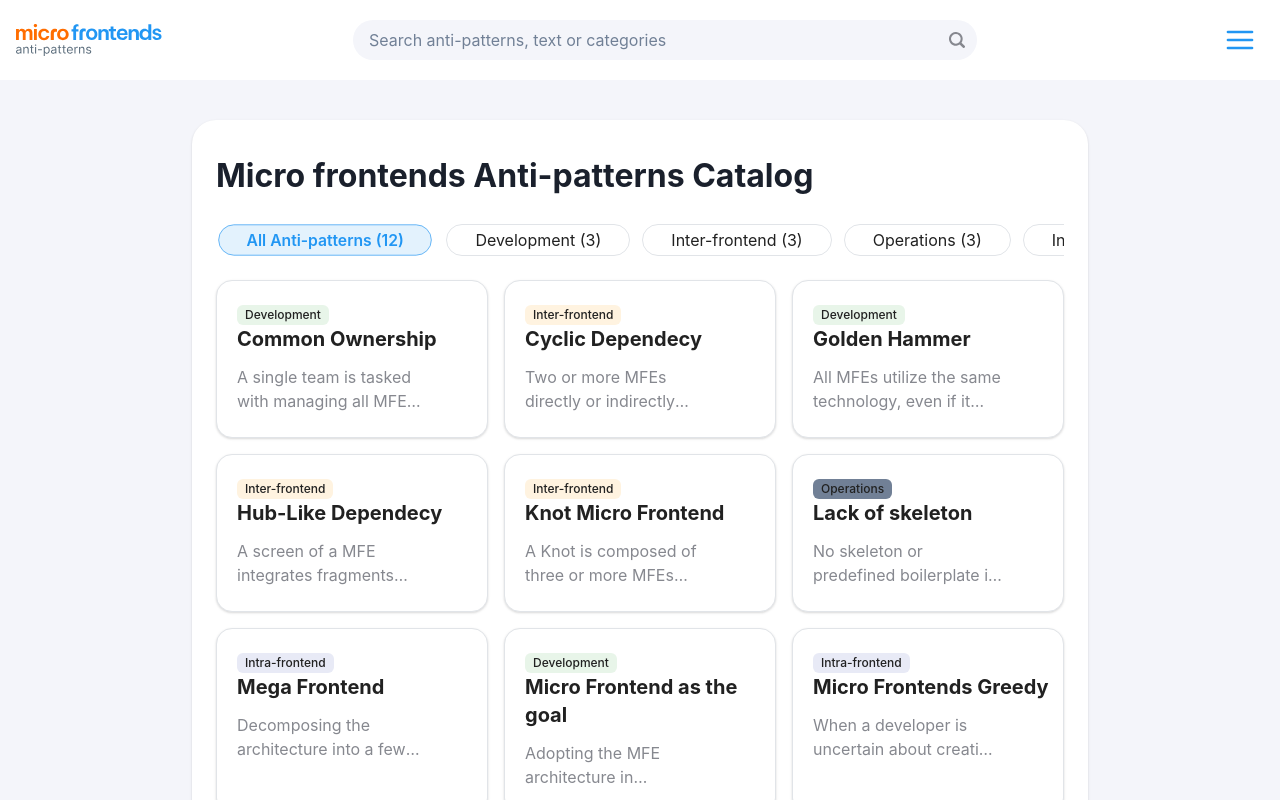
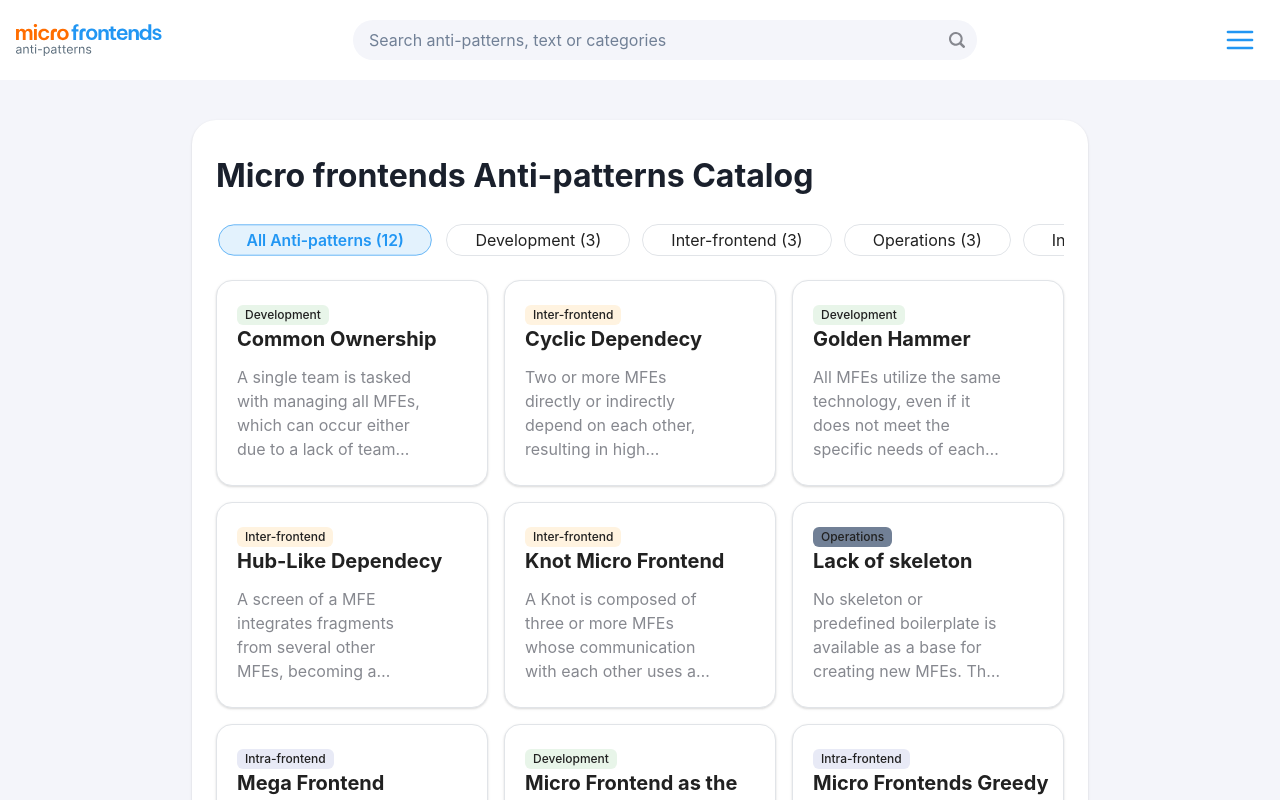
Before and after one commit to nabsonp/micro-frontends-anti-patterns, a React (Create React App) app: page /#/catalog in a window 1280 px wide. Shown: the top 800 px of the page. Built offline with nearby package versions, Linux system fonts and the light colour scheme.

Commit message:
fix: Increase cards lines to show highlight

```diff
--- a/src/components/AntiPatternsList/styles.ts
+++ b/src/components/AntiPatternsList/styles.ts
@@ -44,7 +44,7 @@ export const AntiPatternItemDescriptionText = styled(Text).attrs({
   lineHeight: '24px',
   textColor: 'paragraph-text',
   maxWidth: '70%',
-  noOfLines: 2,
+  noOfLines: 4,
 })``;
 
 export const AntiPatternItemTitle = styled(Text).attrs({
```
